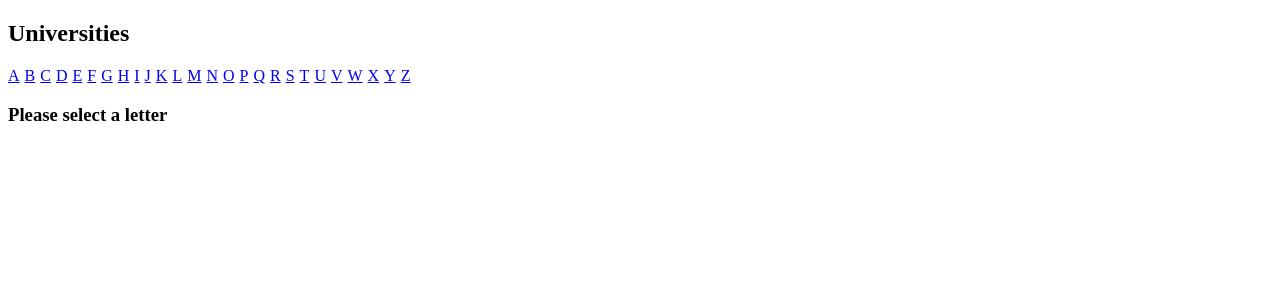
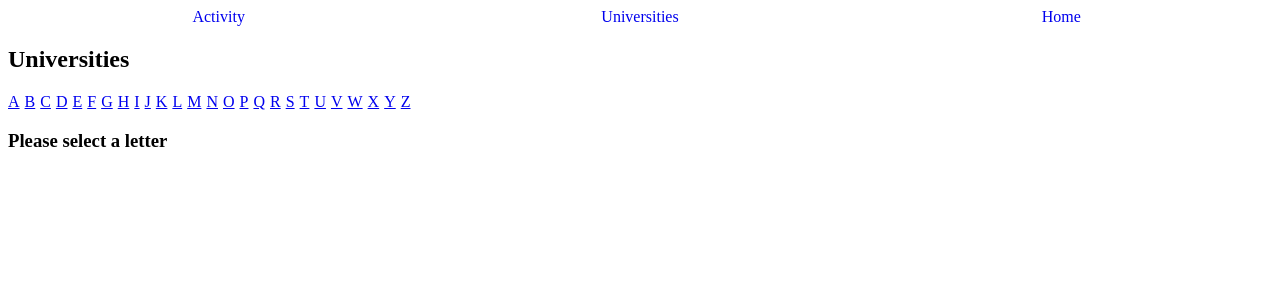
Before and after one commit to ThomasVirgo/practice-react-setup, a React app: page /universities in a window 1280 px wide. Shown: the top 300 px of the page. Built offline with nearby package versions, Linux system fonts and the light colour scheme; no server answers.

Commit message:
style nav bar

```diff
--- a/src/layout/Nav/index.js
+++ b/src/layout/Nav/index.js
@@ -1,13 +1,14 @@
 import React from 'react';
 import { NavLink } from 'react-router-dom';
+import './style.css'
 
 const Nav = () => {
     return (
-        <>
-        <NavLink exact to='/activity' activeClassName='active'/>
-        <NavLink exact  to='/universities' activeClassName='active' />
-        <NavLink exact  to='/' activeClassName='active'/>
-        </>
+        <div className='nav-container'>
+        <NavLink className = 'nav-link' exact to='/activity' activeClassName='active'>Activity</NavLink>
+        <NavLink className = 'nav-link' exact  to='/universities' activeClassName='active'>Universities</NavLink>
+        <NavLink className = 'nav-link' exact  to='/' activeClassName='active'>Home</NavLink>
+        </div>
     )
 }
 
--- /dev/null
+++ b/src/layout/Nav/style.css
@@ -0,0 +1,16 @@
+.nav-container{
+    display: grid;
+    grid-template-columns: 1fr 1fr 1fr;
+}
+
+
+.nav-link {
+    text-decoration: none;
+    text-align: center;
+}
+
+.nav-link:hover {
+    background-color: rgb(202, 11, 43);
+    color: white;
+    cursor: pointer;
+}
```
